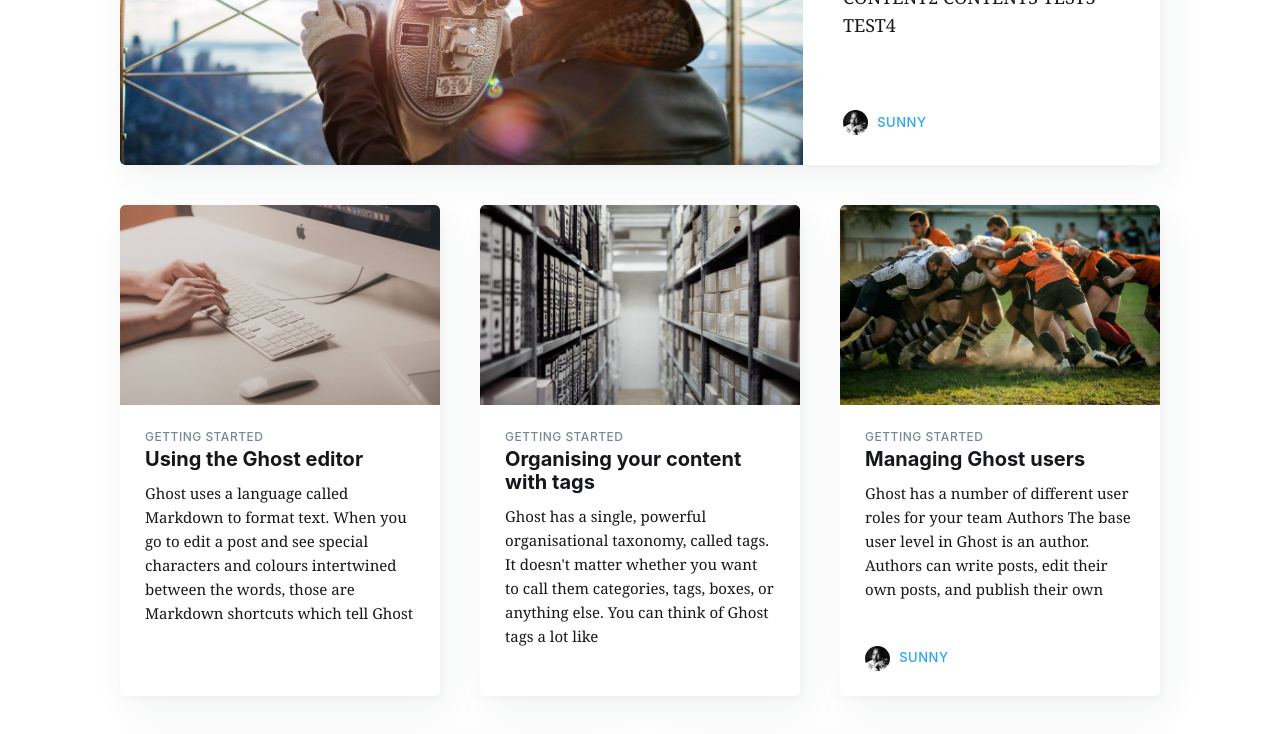
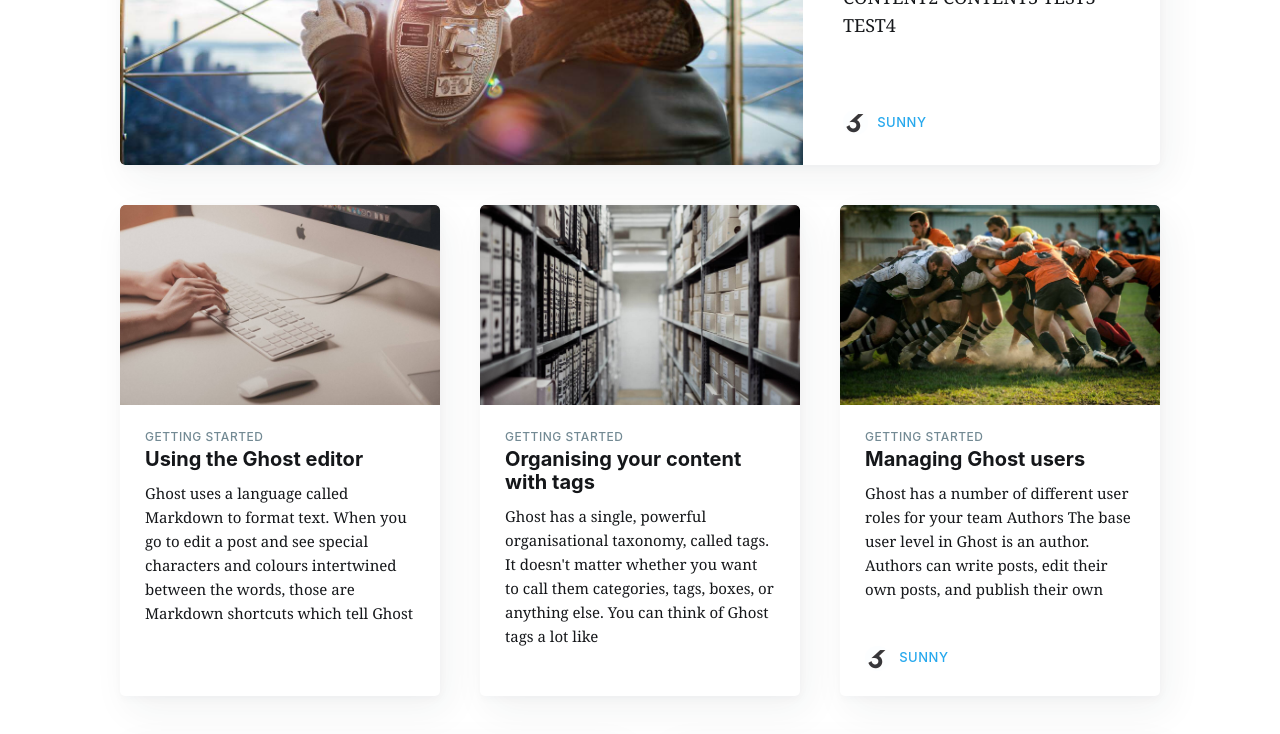
Before and after one commit to 5eonhee/5eonhee.github.io, a Jekyll site: the page built from index.html, in a window 1280 px wide. Shown: the part 467-1201 px from the top of the page. Built offline with Jekyll 4.4.1, drawn with Linux system fonts in a browser that asks for light colours; nearby versions of some CDN libraries; the list of posts is cut into pages by our own code; comment, search, counter and statistics services are not loaded.

Commit message:
Update authors.yml

```diff
--- a/_data/authors.yml
+++ b/_data/authors.yml
@@ -5,7 +5,7 @@
   url_full: http://5unny.co.kr/
   url: 5unny.co.kr
   bio: 안녕하세요
-  picture: assets/images/martin.jpg
+  picture: assets/images/logo.jpg
   facebook: False
   twitter: False
   cover: False
```
